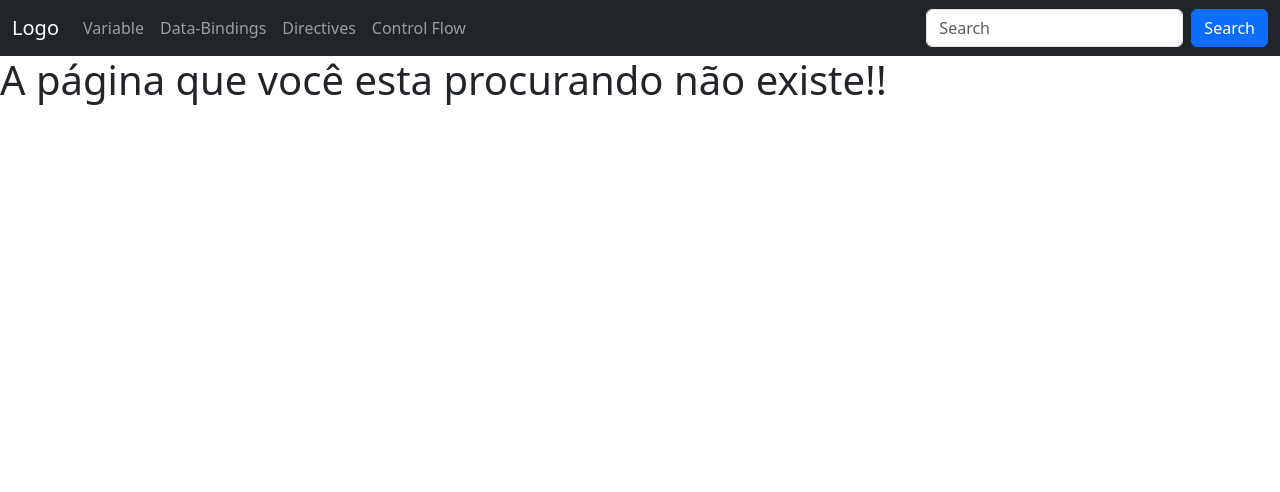
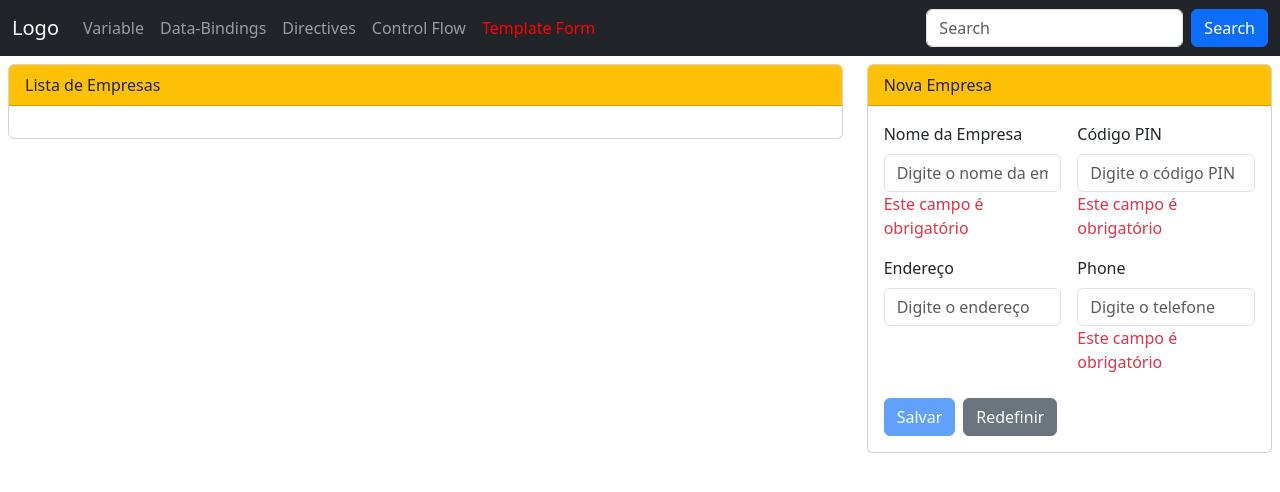
Before and after one commit to marcionavarro/angular22, an Angular app: page /template-form in a window 1280 px wide. Shown: the top 492 px of the page. Built offline with nearby package versions, Linux system fonts and the light colour scheme.

Commit message:
Angular 22 Tutorial for Beginners | Template Form in Angular | Template Form Validation

```diff
--- a/src/app/app.html
+++ b/src/app/app.html
@@ -25,6 +25,9 @@
         <li class="nav-item">
           <a class="nav-link" routerLink="control-flow" routerLinkActive="active">Control Flow</a>
         </li>
+        <li class="nav-item">
+          <a class="nav-link" routerLink="template-form" routerLinkActive="active">Template Form</a>
+        </li>
       </ul>
       <form class="d-flex">
         <input class="form-control me-2" type="text" placeholder="Search" />
--- a/src/app/app.routes.ts
+++ b/src/app/app.routes.ts
@@ -4,6 +4,7 @@ import { DataBinding } from './components/data-binding/data-binding';
 import { DirectiveExp } from './components/directive-exp/directive-exp';
 import { NotFound } from './components/not-found/not-found';
 import { ControlFlow } from './components/control-flow/control-flow';
+import { TemForm } from './components/tem-form/tem-form';
 
 export const routes: Routes = [
   {
@@ -28,6 +29,10 @@ export const routes: Routes = [
     component: ControlFlow,
   },
   {
+    path: 'template-form',
+    component: TemForm,
+  },
+  {
     path: '**',
     component: NotFound,
   },
--- /dev/null
+++ b/src/app/components/tem-form/tem-form.html
@@ -0,0 +1,113 @@
+<div class="row p-2">
+  <div class="col-8">
+    <div class="card">
+      <div class="card-header bg-warning">Lista de Empresas</div>
+      <div class="card-body"></div>
+    </div>
+  </div>
+  <div class="col-4">
+    <div class="card">
+      <div class="card-header bg-warning">Nova Empresa</div>
+      <div class="card-body">
+        <form #form="ngForm">
+          <div class="row g-3">
+            <div class="col-md-6">
+              <label for="companyName" class="form-label">Nome da Empresa</label>
+              <input
+                type="text"
+                class="form-control"
+                #comName="ngModel"
+                [(ngModel)]="companyObj.companyName"
+                id="companyName"
+                name="companyName"
+                placeholder="Digite o nome da empresa"
+                required
+                minlength="5"
+              />
+              <div class="text-danger">
+                @if (comName.errors?.['required']) {
+                  <span>Este campo é obrigatório</span>
+                }
+                @if (comName.errors?.['minlength']) {
+                  <span>Mínimo de 5 caracteres</span>
+                }
+              </div>
+            </div>
+
+            <div class="col-md-6">
+              <label for="pinCode" class="form-label">Código PIN</label>
+              <input
+                type="text"
+                class="form-control"
+                #pinCode="ngModel"
+                (ngModelChange)="onPinchange()"
+                [(ngModel)]="companyObj.pinCode"
+                id="pinCode"
+                name="pinCode"
+                placeholder="Digite o código PIN"
+                required
+                minlength="6"
+              />
+              <div class="text-danger">
+                @if (pinCode.errors?.['required']) {
+                  <span>Este campo é obrigatório</span>
+                }
+                @if (pinCode.errors?.['minlength']) {
+                  <span>Mínimo de 6 caracteres</span>
+                }
+              </div>
+            </div>
+
+            <div class="col-md-6">
+              <label for="address" class="form-label">Endereço</label>
+              <input
+                type="text"
+                class="form-control"
+                [(ngModel)]="companyObj.address"
+                id="address"
+                name="address"
+                placeholder="Digite o endereço"
+              />
+            </div>
+
+            <div class="col-md-6">
+              <label for="phone" class="form-label">Phone</label>
+              <input
+                type="text"
+                class="form-control"
+                #phone="ngModel"
+                [(ngModel)]="companyObj.phone"
+                id="phone"
+                name="phone"
+                placeholder="Digite o telefone"
+                required
+                minlength="11"
+                maxlength="11"
+              />
+              <div class="text-danger">
+                @if (phone.errors?.['required']) {
+                  <span>Este campo é obrigatório</span>
+                }
+                @if (phone.errors?.['minlength']) {
+                  <span>Mínimo de 11 caracteres</span>
+                }
+              </div>
+            </div>
+          </div>
+
+          <div class="d-flex gap-2 mt-4">
+            <button
+              type="button"
+              class="btn btn-primary"
+              (click)="onSaveCompany(form)"
+              [disabled]="form.invalid"
+            >
+              Salvar
+            </button>
+            <button type="reset" class="btn btn-secondary">Redefinir</button>
+          </div>
+        </form>
+      </div>
+    </div>
+  </div>
+</div>
--- /dev/null
+++ b/src/app/components/tem-form/tem-form.ts
@@ -0,0 +1,34 @@
+import { JsonPipe } from '@angular/common';
+import { Component } from '@angular/core';
+import { FormsModule, NgForm } from '@angular/forms';
+
+@Component({
+  selector: 'app-tem-form',
+  imports: [FormsModule, JsonPipe],
+  templateUrl: './tem-form.html',
+  styleUrl: './tem-form.css',
+})
+export class TemForm {
+  companyObj: any = {
+    companyId: 0,
+    companyName: '',
+    pinCode: '',
+    address: '',
+    phone: '',
+  };
+
+  onSaveCompany(fromRef: NgForm) {
+    debugger;
+    if (fromRef.invalid) {
+      alert('Preencha todos os campos obrigatórios');
+      debugger;
+    } else {
+      confirm('Deseja salvar os dados da empresa?');
+      const formValue = this.companyObj;
+    }
+  }
+
+  onPinchange() {
+    console.log('Pin code changed');
+  }
+}
```
Also changed, not shown: src/app/components/tem-form/tem-form.css (added), 1 other file (tests, documents, lock files or other folders).
